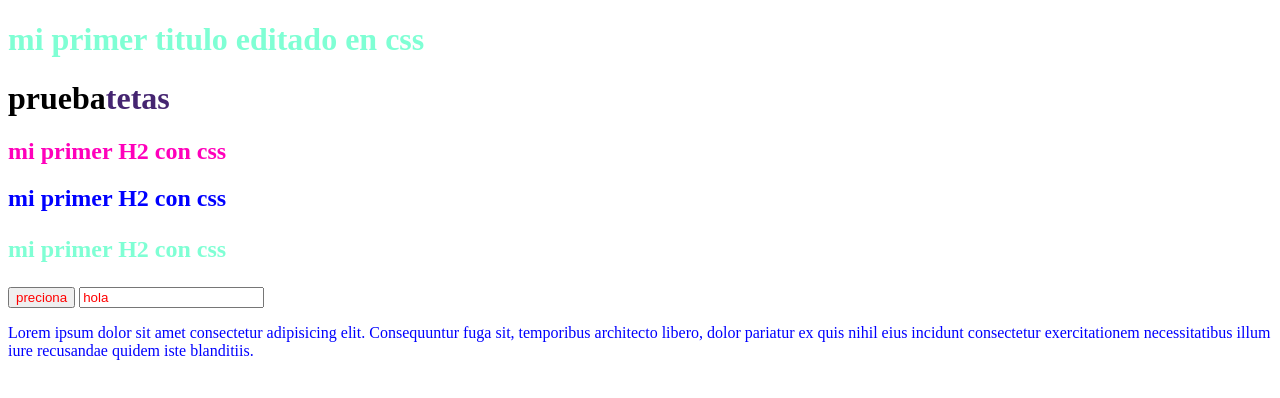
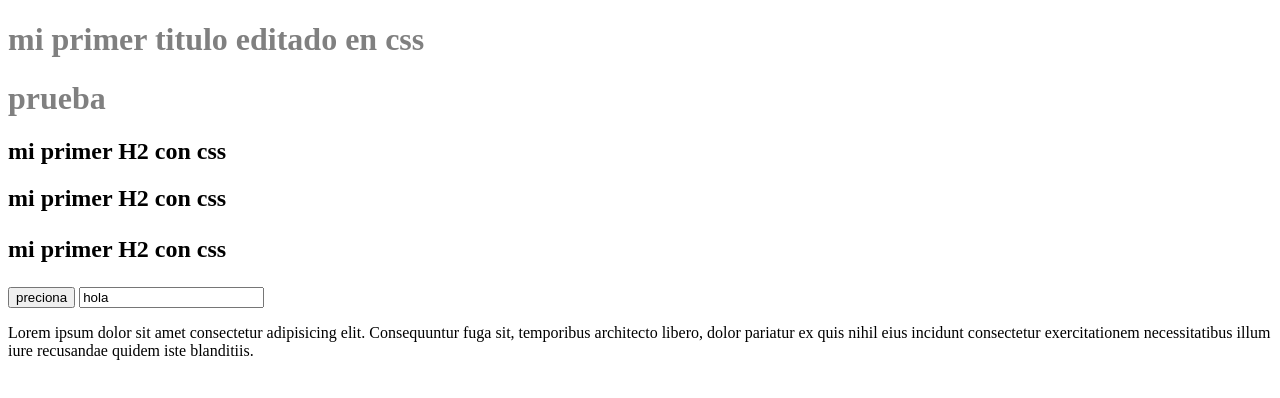
Before and after one commit to JhonDeibySilvaRojasADSO/css, a plain HTML site: page index.html in a window 1280 px wide. Drawn offline with Linux system fonts and the light colour scheme.

Commit message:
especificidad

```diff
--- a/index.html
+++ b/index.html
@@ -1,22 +1,29 @@
 <!DOCTYPE html>
 <html lang="en">
+
 <head>
     <meta charset="UTF-8">
     <meta http-equiv="X-UA-Compatible" content="IE=edge">
     <meta name="viewport" content="width=device-width, initial-scale=1.0">
-    <title>estructura</title>
+    <title>especificidad</title>
     <link rel="stylesheet" href="style.css">
 </head>
+
 <body>
-    <h1>mi primer titulo editado en css</h1>
-    <h1 class="h1-class"><b>prueba<span>tetas</span> </b></h1>
-    <h2 id="element-for-modify">mi primer H2 con css</h2>
-    <h2 cualquier="sii">mi primer H2 con css</h2>
-    <h2><p>mi primer H2 con css</p> </h2>
+    <h1 class="coloe.reb" rancio="color-blue" style="color:green">mi primer titulo editado en css</h1>
+    <h1><b>prueba</b></h1>
+    <h2>mi primer H2 con css</h2>
+    <h2>mi primer H2 con css</h2>
+    <h2>
+        <p>mi primer H2 con css</p>
+    </h2>
     <button>preciona</button>
     <input type="text" value="hola">
     <p>
-        Lorem ipsum dolor sit amet consectetur adipisicing elit. Consequuntur fuga sit, temporibus architecto libero, dolor pariatur ex quis nihil eius incidunt consectetur exercitationem necessitatibus illum iure recusandae quidem iste blanditiis.
+        Lorem ipsum dolor sit amet consectetur adipisicing elit. Consequuntur fuga sit, temporibus architecto libero,
+        dolor pariatur ex quis nihil eius incidunt consectetur exercitationem necessitatibus illum iure recusandae
+        quidem iste blanditiis.
     </p>
 </body>
+
 </html>
--- a/style.css
+++ b/style.css
@@ -1,35 +1,12 @@
-
-*{
+h1{
     color: red;
 }
-
-h1{
-    color: aquamarine;
-}
-
-p{
+.colore-red{
     color: blue;
 }
-
-.titulo-h2{
-    color: aqua;
-}
-#element-for-modify{
-    color: rgb(255, 0, 187);
-}
-
-[cualquier="sii"] {
+[rancio="color-blue"]{
     color: blue;
 }
-h2 p {
-    color: aquamarine;
+h1{
+    color: gray !important
 }
-.h1-class b{
-    color: black;
-}
-.h1-class b span{
-    color: rgb(69, 37, 113);
-}
-.h1-class b:hover{
-    color: rgb(255, 1, 1);
-}
```
